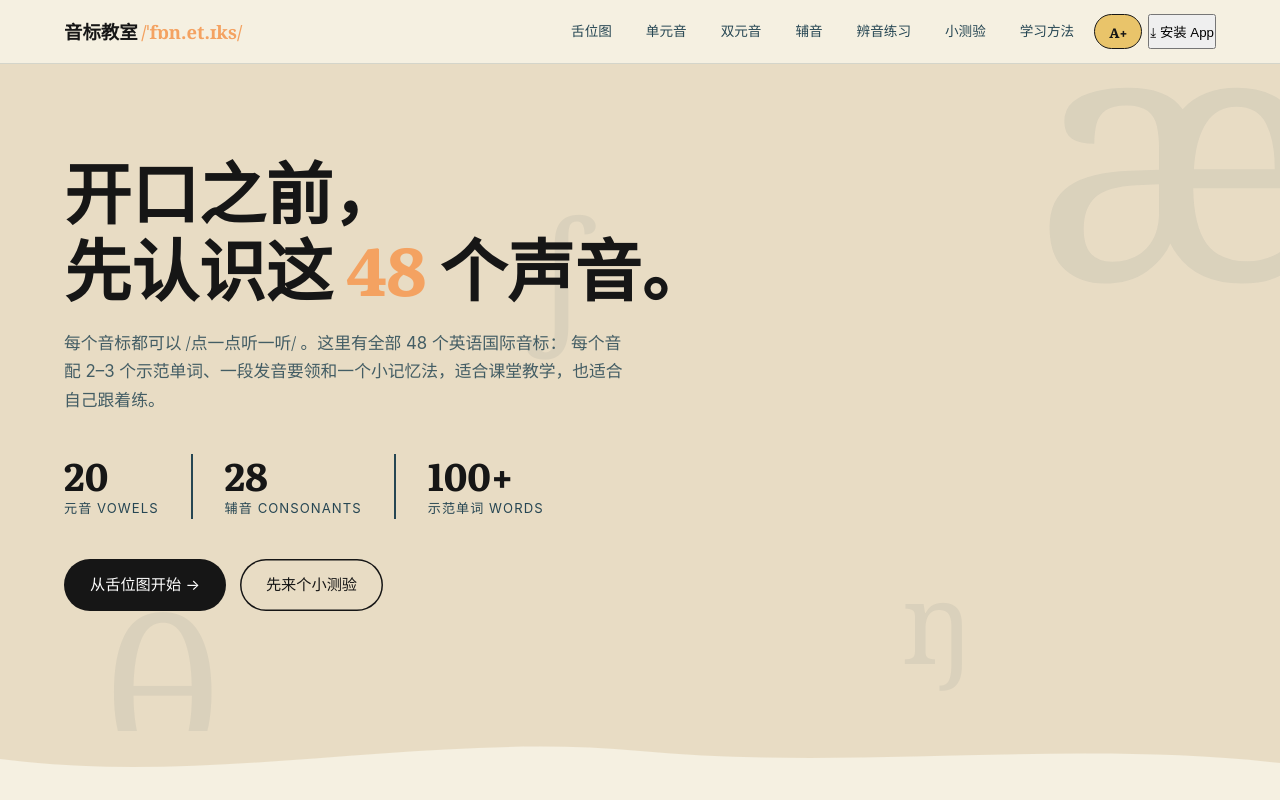
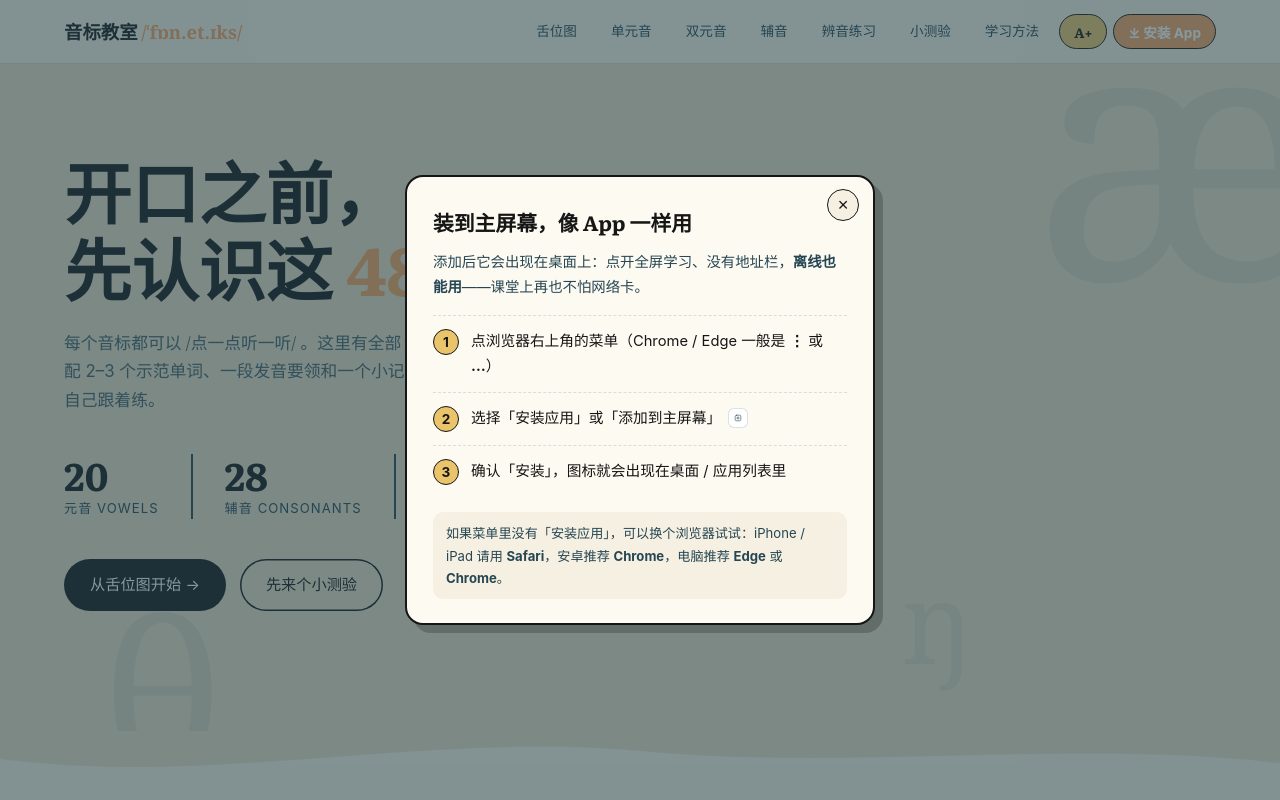
Before and after one commit to luyu-agi/ipa-classroom, a website: page index.html in a window 1280 px wide. Both pictures are taken after a click on the button "⤓ 安装 App". Shown: the top 800 px of the page. Drawn offline with Linux system fonts and the light colour scheme; a web font is replaced by a local one.

Commit message:
feat: styles for install button and guide modal

```diff
--- a/styles.css
+++ b/styles.css
@@ -574,3 +574,111 @@ html.big-text .tip { font-size: 1.05rem; }
 html.big-text .vowel-dot text { font-size: 24px; }
 html.big-text .mp-row .w { font-size: 1.35rem; }
 html.big-text .quiz-opt { font-size: 1.9rem; }
+
+/* ---------- 安装 App 按钮与引导弹窗 ---------- */
+.install-btn {
+  font-family: var(--font-body);
+  font-weight: 700;
+  font-size: 0.85rem;
+  color: #fff;
+  background: var(--coral);
+  border: 1.5px solid var(--ink);
+  border-radius: 999px;
+  padding: 4px 14px;
+  cursor: pointer;
+  white-space: nowrap;
+  transition: background 0.2s, color 0.2s;
+}
+.install-btn:hover { background: var(--ink); color: var(--coral); }
+
+.install-modal {
+  position: fixed;
+  inset: 0;
+  z-index: 100;
+  background: rgba(38, 70, 83, 0.55);
+  display: flex;
+  align-items: center;
+  justify-content: center;
+  padding: 20px;
+}
+.install-modal[hidden] { display: none; }
+.install-card {
+  position: relative;
+  background: var(--paper);
+  border: 2px solid var(--ink);
+  border-radius: 18px;
+  max-width: 470px;
+  width: 100%;
+  max-height: 85vh;
+  overflow-y: auto;
+  padding: 28px 26px 24px;
+  box-shadow: 8px 8px 0 rgba(22, 22, 22, 0.25);
+}
+.install-card h3 {
+  font-family: var(--font-display);
+  font-size: 1.3rem;
+  margin: 0 38px 10px 0;
+  color: var(--ink);
+}
+.install-sub { font-size: 0.9rem; color: var(--teal); margin: 0 0 16px; line-height: 1.7; }
+.install-close {
+  position: absolute;
+  top: 12px;
+  right: 14px;
+  width: 32px;
+  height: 32px;
+  border-radius: 50%;
+  border: 1.5px solid var(--ink);
+  background: var(--cream);
+  font-size: 1.15rem;
+  line-height: 1;
+  cursor: pointer;
+  color: var(--ink);
+}
+.install-close:hover { background: var(--ink); color: var(--cream); }
+.install-step {
+  display: flex;
+  gap: 12px;
+  align-items: flex-start;
+  padding: 13px 0;
+  border-top: 1.5px dashed var(--line);
+}
+.install-step .no {
+  flex: none;
+  width: 26px;
+  height: 26px;
+  border-radius: 50%;
+  background: var(--gold);
+  border: 1.5px solid var(--ink);
+  display: flex;
+  align-items: center;
+  justify-content: center;
+  font-weight: 700;
+  font-size: 0.85rem;
+  color: var(--ink);
+}
+.install-step p { margin: 0; font-size: 0.92rem; line-height: 1.7; color: var(--ink); }
+.install-step .ico {
+  display: inline-block;
+  vertical-align: -5px;
+  margin: 0 3px;
+  padding: 2px 5px;
+  border: 1px solid var(--line);
+  border-radius: 6px;
+  background: #fff;
+  color: var(--teal);
+}
+.install-tip {
+  margin-top: 14px;
+  font-size: 0.82rem;
+  line-height: 1.7;
+  background: var(--cream);
+  border-radius: 10px;
+  padding: 10px 13px;
+  color: var(--teal);
+}
+.install-now {
+  width: 100%;
+  justify-content: center;
+  margin-top: 6px;
+}
```
